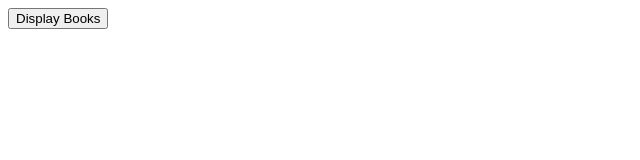
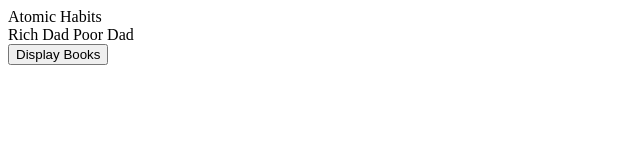
Before and after one commit to smmuirhead100/library-app, a plain HTML site: page index.html in a window 1280 px wide. Both pictures are taken after a click on the button "Display Books". Shown: the whole page, without its empty margins (0-640 px from the left). Drawn offline with Linux system fonts and the light colour scheme.

Commit message:
debug so can only display books once

```diff
--- a/index.html
+++ b/index.html
@@ -9,6 +9,7 @@
     <script src="javascript.js" type="text/javascript" defer></script>
 </head>
 <body>
+    <div class="books"></div>
     <button id="displayBooks">Display Books</button>
 </body>
 </html>
--- a/javascript.js
+++ b/javascript.js
@@ -15,20 +15,22 @@ function Book(title, author, pages, read) {
 function addBookToLibrary() {
 }
 
-
+// Display Books Function
+const bookDisplay = document.querySelector('.books');
 function displayBooks() {
     for (let i = 0; i < myLibrary.length; i++) {
-        console.log(myLibrary[i])
+        div = document.createElement('div')
+        div.textContent += myLibrary[i];
+        bookDisplay.appendChild(div);
     }
 }
 
 const displayBooksBtn = document.querySelector('#displayBooks');
-
-displayBooksBtn.addEventListener('click', () => {displayBooks()})
+displayBooksBtn.addEventListener('click', () => {displayBooks()}, {once : true})
 
 
 
-// TESTSs
+// TESTS
 
 habits = new Book('Atomic Habits', 'James Clear', 292, true)
 richDad = new Book('Rich Dad Poor Dad', 'Robert T.', 180, true)
```
